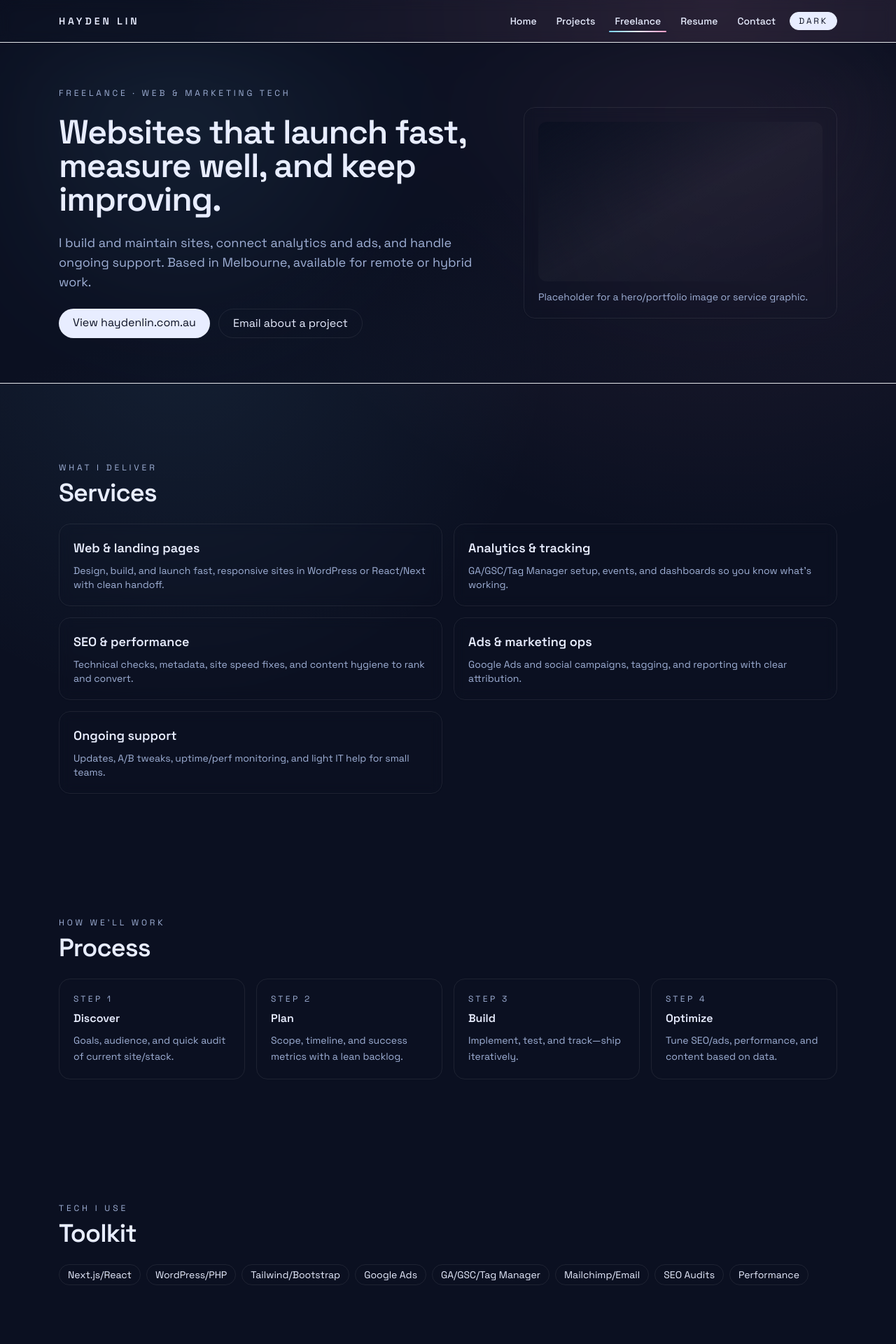
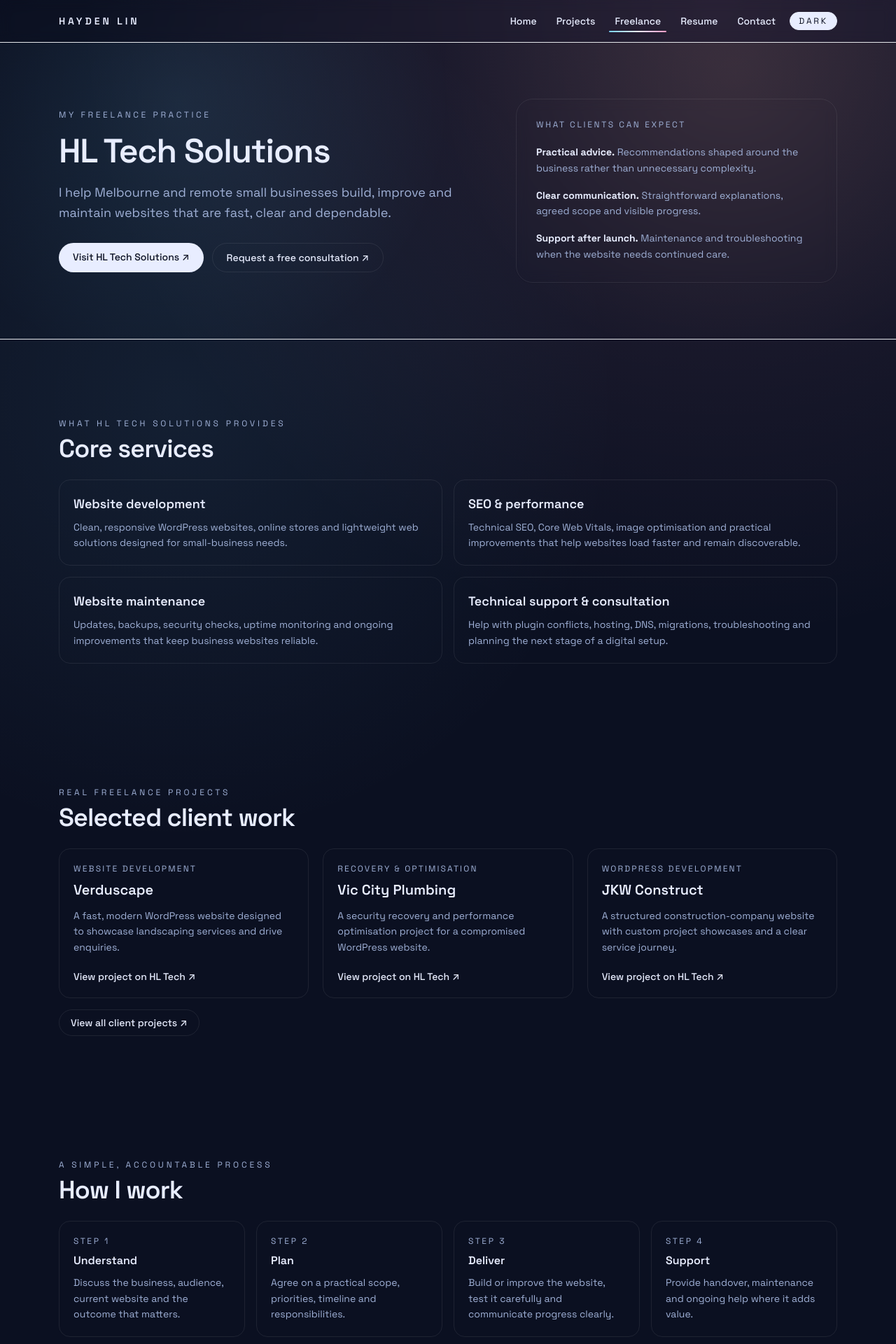
Before and after one commit to haijinlin/portfolio, a Next.js app: page /freelance in a window 1280 px wide. Shown: the top 1920 px of the page at 70% size. Built offline with nearby package versions, Linux system fonts and the light colour scheme.

Commit message:
Align freelance page with HL Tech Solutions

```diff
--- a/app/freelance/page.tsx
+++ b/app/freelance/page.tsx
@@ -1,138 +1,74 @@
 import { Section } from "@/components/section";
 
 export const metadata = {
-  title: "Freelance Services - Hayden Lin"
+  title: "Freelance Web Services | Hayden Lin",
+  description: "HL Tech Solutions is Hayden Lin's Melbourne freelance practice for WordPress websites, SEO, performance, maintenance and technical support."
 };
 
 const services = [
-  {
-    title: "Web & landing pages",
-    desc: "Design, build, and launch fast, responsive sites in WordPress or React/Next with clean handoff."
-  },
-  {
-    title: "Analytics & tracking",
-    desc: "GA/GSC/Tag Manager setup, events, and dashboards so you know what’s working."
-  },
-  {
-    title: "SEO & performance",
-    desc: "Technical checks, metadata, site speed fixes, and content hygiene to rank and convert."
-  },
-  {
-    title: "Ads & marketing ops",
-    desc: "Google Ads and social campaigns, tagging, and reporting with clear attribution."
-  },
-  {
-    title: "Ongoing support",
-    desc: "Updates, A/B tweaks, uptime/perf monitoring, and light IT help for small teams."
-  }
+  { title: "Website development", desc: "Clean, responsive WordPress websites, online stores and lightweight web solutions designed for small-business needs." },
+  { title: "SEO & performance", desc: "Technical SEO, Core Web Vitals, image optimisation and practical improvements that help websites load faster and remain discoverable." },
+  { title: "Website maintenance", desc: "Updates, backups, security checks, uptime monitoring and ongoing improvements that keep business websites reliable." },
+  { title: "Technical support & consultation", desc: "Help with plugin conflicts, hosting, DNS, migrations, troubleshooting and planning the next stage of a digital setup." },
+];
+
+const projects = [
+  { title: "Verduscape", type: "Website development", desc: "A fast, modern WordPress website designed to showcase landscaping services and drive enquiries.", href: "https://hltech.com.au/projects/verduscape/" },
+  { title: "Vic City Plumbing", type: "Recovery & optimisation", desc: "A security recovery and performance optimisation project for a compromised WordPress website.", href: "https://hltech.com.au/projects/vic-city-plumbing/" },
+  { title: "JKW Construct", type: "WordPress development", desc: "A structured construction-company website with custom project showcases and a clear service journey.", href: "https://hltech.com.au/projects/jkw-construct/" },
 ];
 
 const process = [
-  { title: "Discover", desc: "Goals, audience, and quick audit of current site/stack." },
-  { title: "Plan", desc: "Scope, timeline, and success metrics with a lean backlog." },
-  { title: "Build", desc: "Implement, test, and track—ship iteratively." },
-  { title: "Optimize", desc: "Tune SEO/ads, performance, and content based on data." }
-];
-
-const stack = [
-  "Next.js/React",
-  "WordPress/PHP",
-  "Tailwind/Bootstrap",
-  "Google Ads",
-  "GA/GSC/Tag Manager",
-  "Mailchimp/Email",
-  "SEO Audits",
-  "Performance"
+  ["Understand", "Discuss the business, audience, current website and the outcome that matters."],
+  ["Plan", "Agree on a practical scope, priorities, timeline and responsibilities."],
+  ["Deliver", "Build or improve the website, test it carefully and communicate progress clearly."],
+  ["Support", "Provide handover, maintenance and ongoing help where it adds value."],
 ];
 
 export default function FreelancePage() {
-  return (
-    <div className="space-y-12">
-      <section className="relative overflow-hidden border-b border-border/60 bg-gradient-to-br from-background via-background to-background/80 py-16">
-        <div className="pointer-events-none absolute inset-0 opacity-70">
-          <div className="absolute inset-0 bg-[radial-gradient(circle_at_20%_20%,rgba(123,212,255,0.12),transparent_35%),radial-gradient(circle_at_80%_0%,rgba(255,158,199,0.12),transparent_40%)] blur-3xl" />
-        </div>
-        <div className="relative mx-auto flex max-w-6xl flex-col gap-8 px-5 md:flex-row md:items-center md:justify-between">
-          <div className="space-y-6">
-            <p className="text-xs uppercase tracking-[0.32em] text-muted-foreground">Freelance · Web & Marketing Tech</p>
-            <h1 className="text-4xl font-semibold leading-tight tracking-tight sm:text-5xl">
-              Websites that launch fast, measure well, and keep improving.
-            </h1>
-            <p className="max-w-2xl text-lg text-muted-foreground">
-              I build and maintain sites, connect analytics and ads, and handle ongoing support. Based in Melbourne, available for remote or hybrid work.
-            </p>
-            <div className="flex flex-wrap gap-3">
-              <a
-                href="https://haydenlin.com.au"
-                className="rounded-full bg-foreground px-5 py-2 text-background transition hover:-translate-y-0.5 hover:shadow-glow"
-              >
-                View haydenlin.com.au
-              </a>
-              <a
-                href="mailto:contact@haydenlin.com.au?subject=Freelance%20inquiry"
-                className="rounded-full border border-border px-5 py-2 transition hover:-translate-y-0.5 hover:border-foreground"
-              >
-                Email about a project
-              </a>
+  return <div className="space-y-12">
+    <section className="relative overflow-hidden border-b border-border/60 py-16 sm:py-20">
+      <div className="pointer-events-none absolute inset-0 bg-[radial-gradient(circle_at_20%_20%,rgba(123,212,255,0.1),transparent_36%),radial-gradient(circle_at_82%_10%,rgba(255,194,148,0.09),transparent_38%)]" />
+      <div className="relative mx-auto grid max-w-6xl gap-8 px-5 lg:grid-cols-[1.15fr_0.85fr] lg:items-center">
+        <div>
+          <p className="text-xs uppercase tracking-[0.3em] text-muted-foreground">My freelance practice</p>
+          <h1 className="mt-5 text-4xl font-semibold leading-tight tracking-tight sm:text-5xl">HL Tech Solutions</h1>
+          <p className="mt-5 max-w-2xl text-lg leading-relaxed text-muted-foreground">I help Melbourne and remote small businesses build, improve and maintain websites that are fast, clear and dependable.</p>
+          <div className="mt-7 flex flex-wrap gap-3">
+            <a href="https://hltech.com.au/" target="_blank" rel="noreferrer" className="rounded-full bg-foreground px-5 py-2.5 text-sm font-medium text-background">Visit HL Tech Solutions ↗</a>
+            <a href="https://hltech.com.au/contact/" target="_blank" rel="noreferrer" className="rounded-full border border-border px-5 py-2.5 text-sm font-medium">Request a free consultation ↗</a>
           </div>
         </div>
-          <div className="w-full max-w-md rounded-2xl border border-border bg-card/60 p-5 shadow-sm backdrop-blur">
-            <div className="aspect-video w-full rounded-xl bg-gradient-to-br from-accent/15 via-card to-accent-2/15" />
-            <p className="mt-3 text-sm text-muted-foreground">Placeholder for a hero/portfolio image or service graphic.</p>
-          </div>
+        <aside className="rounded-3xl border border-border bg-card/70 p-7 shadow-sm backdrop-blur">
+          <p className="text-xs uppercase tracking-[0.22em] text-muted-foreground">What clients can expect</p>
+          <ul className="mt-5 space-y-4 text-sm leading-relaxed text-muted-foreground">
+            <li><strong className="text-foreground">Practical advice.</strong> Recommendations shaped around the business rather than unnecessary complexity.</li>
+            <li><strong className="text-foreground">Clear communication.</strong> Straightforward explanations, agreed scope and visible progress.</li>
+            <li><strong className="text-foreground">Support after launch.</strong> Maintenance and troubleshooting when the website needs continued care.</li>
+          </ul>
+        </aside>
       </div>
     </section>
 
-      <Section title="Services" eyebrow="What I deliver">
-        <div className="grid gap-4 md:grid-cols-2">
-          {services.map((service) => (
-            <div key={service.title} className="rounded-2xl border border-border bg-card/60 p-5 shadow-sm backdrop-blur">
-              <h3 className="text-lg font-semibold">{service.title}</h3>
-              <p className="mt-2 text-sm text-muted-foreground">{service.desc}</p>
-            </div>
-          ))}
-        </div>
+    <Section title="Core services" eyebrow="What HL Tech Solutions provides">
+      <div className="grid gap-4 md:grid-cols-2">{services.map((service) => <article key={service.title} className="rounded-2xl border border-border bg-card/60 p-5"><h3 className="text-lg font-semibold">{service.title}</h3><p className="mt-2 text-sm leading-relaxed text-muted-foreground">{service.desc}</p></article>)}</div>
     </Section>
 
-      <Section title="Process" eyebrow="How we’ll work">
-        <div className="grid gap-4 md:grid-cols-4">
-          {process.map((step, idx) => (
-            <div key={step.title} className="rounded-2xl border border-border bg-card/60 p-5">
-              <div className="text-xs uppercase tracking-[0.28em] text-muted-foreground">Step {idx + 1}</div>
-              <h4 className="mt-2 text-base font-semibold">{step.title}</h4>
-              <p className="mt-2 text-sm text-muted-foreground leading-relaxed">{step.desc}</p>
-            </div>
-          ))}
-        </div>
+    <Section title="Selected client work" eyebrow="Real freelance projects">
+      <div className="grid gap-5 md:grid-cols-3">{projects.map((project) => <article key={project.title} className="flex flex-col rounded-2xl border border-border bg-card/60 p-5"><p className="text-xs uppercase tracking-[0.18em] text-muted-foreground">{project.type}</p><h3 className="mt-2 text-xl font-semibold">{project.title}</h3><p className="mt-3 flex-1 text-sm leading-relaxed text-muted-foreground">{project.desc}</p><a href={project.href} target="_blank" rel="noreferrer" className="mt-5 text-sm font-medium underline decoration-transparent underline-offset-4 hover:decoration-current">View project on HL Tech ↗</a></article>)}</div>
+      <a href="https://hltech.com.au/projects/" target="_blank" rel="noreferrer" className="mt-6 inline-flex rounded-full border border-border px-4 py-2 text-sm font-medium">View all client projects ↗</a>
     </Section>
 
-      <Section title="Toolkit" eyebrow="Tech I use">
-        <div className="flex flex-wrap gap-2">
-          {stack.map((item) => (
-            <span key={item} className="rounded-full border border-border px-3 py-1 text-sm text-foreground/90">
-              {item}
-            </span>
-          ))}
-        </div>
+    <Section title="How I work" eyebrow="A simple, accountable process">
+      <div className="grid gap-4 md:grid-cols-4">{process.map(([title, desc], index) => <article key={title} className="rounded-2xl border border-border bg-card/60 p-5"><p className="text-xs uppercase tracking-[0.22em] text-muted-foreground">Step {index + 1}</p><h3 className="mt-2 font-semibold">{title}</h3><p className="mt-2 text-sm leading-relaxed text-muted-foreground">{desc}</p></article>)}</div>
     </Section>
 
-      <Section title="Ready to talk?" eyebrow="Next steps">
-        <div className="flex flex-wrap items-center gap-3">
-          <a
-            href="https://haydenlin.com.au"
-            className="rounded-full bg-foreground px-5 py-2 text-background transition hover:-translate-y-0.5 hover:shadow-glow"
-          >
-            Visit haydenlin.com.au
-          </a>
-          <a
-            href="mailto:contact@haydenlin.com.au?subject=Freelance%20inquiry"
-            className="rounded-full border border-border px-5 py-2 transition hover:-translate-y-0.5 hover:border-foreground"
-          >
-            Email Hayden
-          </a>
-          <p className="text-sm text-muted-foreground">Melbourne-based, open to remote/hybrid.</p>
-        </div>
+    <Section title="Freelance and portfolio, clearly separated" eyebrow="Two sites, two purposes">
+      <div className="grid gap-4 md:grid-cols-2"><div className="rounded-2xl border border-border bg-card/60 p-5"><h3 className="font-semibold">This portfolio</h3><p className="mt-2 text-sm leading-relaxed text-muted-foreground">Shows my background, personal product work, technical interests and employment experience.</p></div><div className="rounded-2xl border border-border bg-card/60 p-5"><h3 className="font-semibold">HL Tech Solutions</h3><p className="mt-2 text-sm leading-relaxed text-muted-foreground">Contains complete service information, client case studies, testimonials and the enquiry process.</p></div></div>
     </Section>
-    </div>
-  );
+
+    <Section title="Have a website project in mind?" eyebrow="Melbourne and remote clients">
+      <div className="rounded-2xl border border-border bg-card/70 p-6 sm:flex sm:items-center sm:justify-between"><div><h3 className="text-xl font-semibold">Start with a free consultation.</h3><p className="mt-2 text-sm text-muted-foreground">Tell me what is working, what is not, and what you want the website to achieve.</p></div><a href="https://hltech.com.au/contact/" target="_blank" rel="noreferrer" className="mt-5 inline-flex rounded-full bg-foreground px-5 py-2.5 text-sm font-medium text-background sm:mt-0">Contact HL Tech Solutions ↗</a></div>
+    </Section>
+  </div>;
 }
```
Lines whose indentation alone changed are shown as unchanged.
